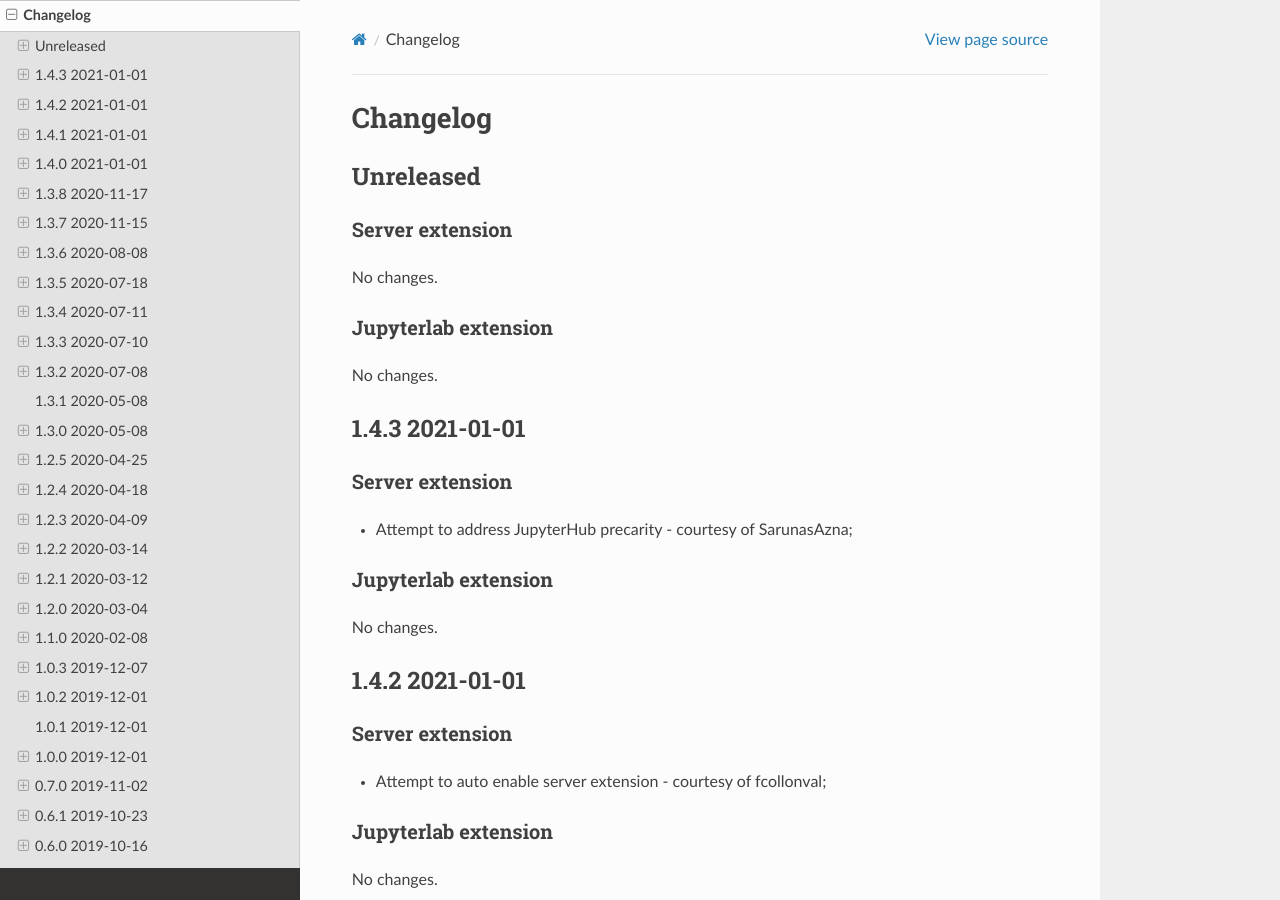
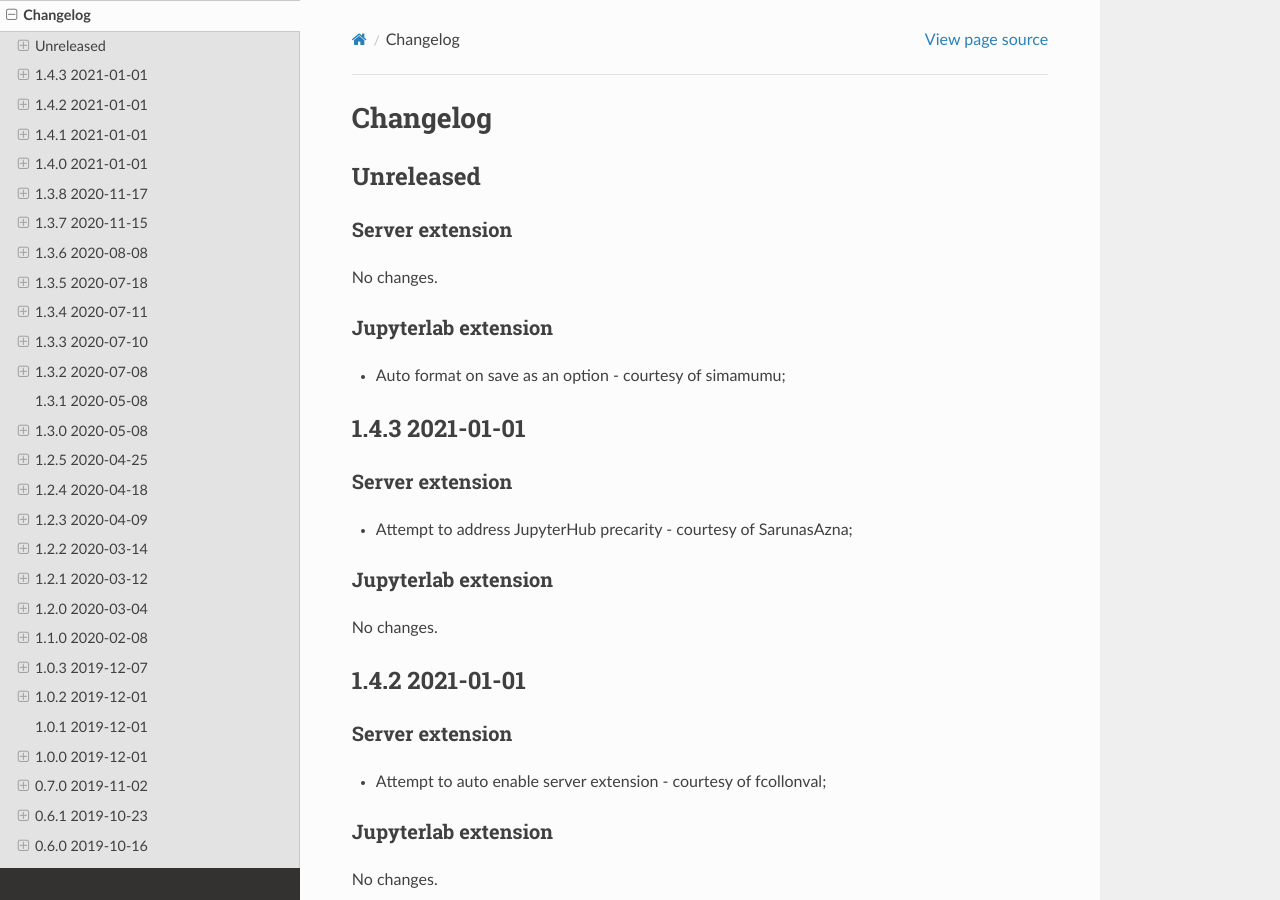
Before and after one commit to jupyterlab-contrib/jupyterlab_code_formatter, a Sphinx documentation site: the page built from docs/changelog.rst, in a window 1280 px wide and 900 px high. Built offline with Sphinx 7.4.7 and the Read the Docs theme 2.0.0, drawn with Linux system fonts in a browser that asks for light colours.

Commit message:
Update CHANGELOG

```diff
--- a/docs/changelog.rst
+++ b/docs/changelog.rst
@@ -12,7 +12,7 @@ No changes.
 Jupyterlab extension
 --------------------
 
-No changes.
+* Auto format on save as an option - courtesy of simamumu;
 
 1.4.3 2021-01-01
 ==========
```
